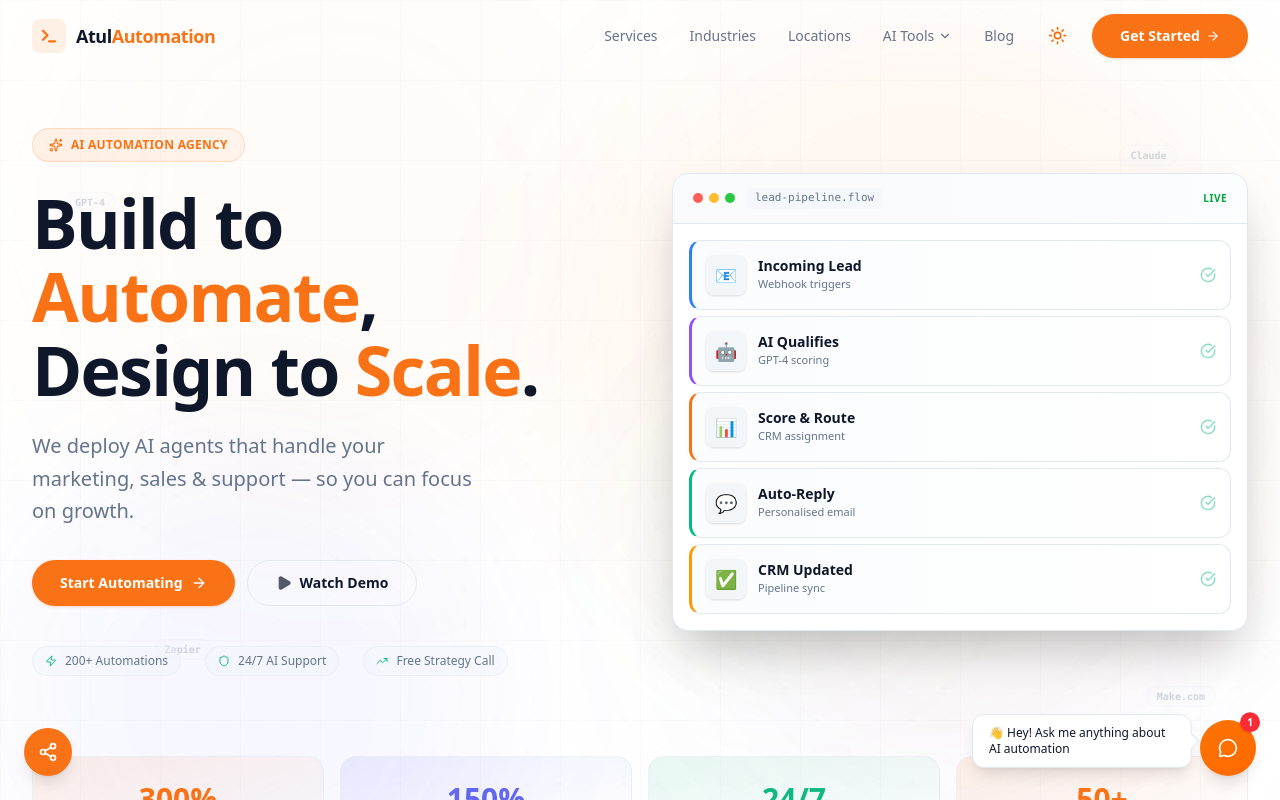
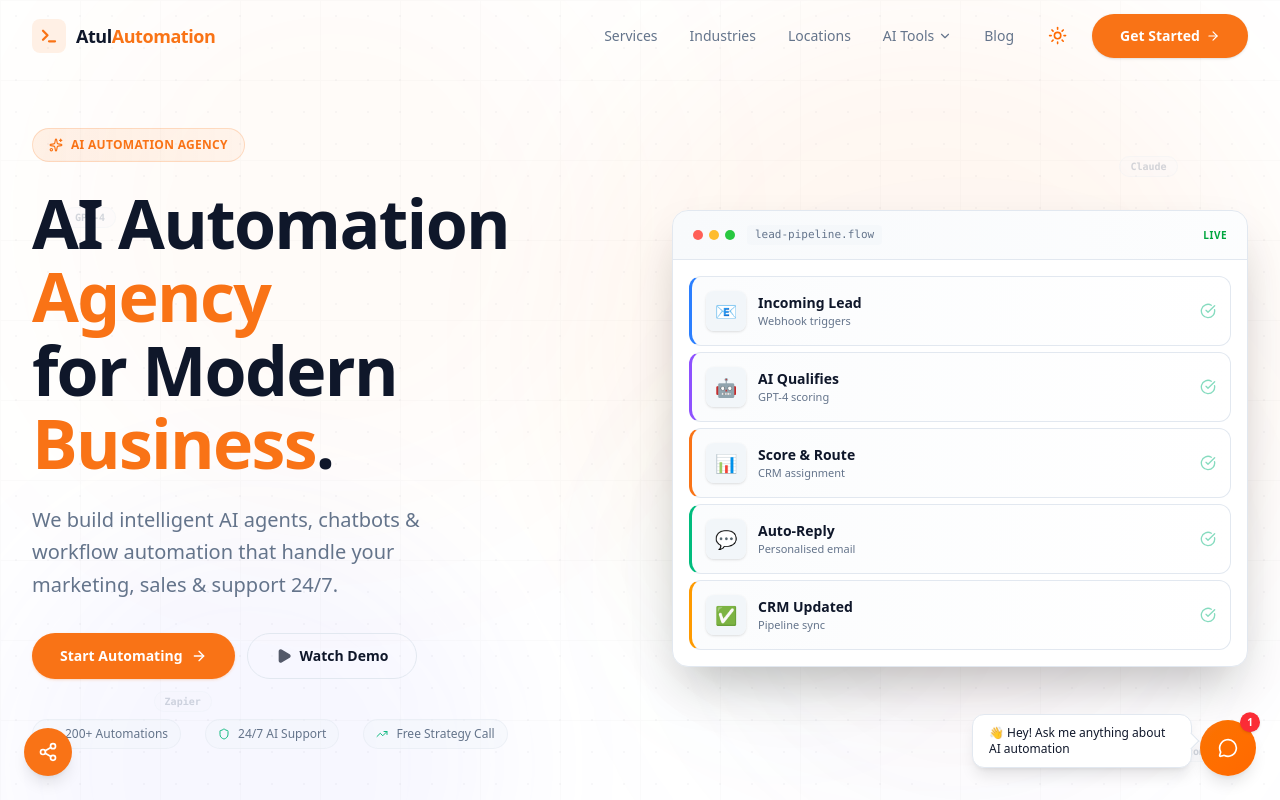
Before and after one commit to ATULAUTOMATION1/atulautomation2.0, a Next.js app: page / in a window 1280 px wide. Shown: the top 800 px of the page. Built offline with nearby package versions, Linux system fonts and the light colour scheme.

Commit message:
seo: Fix H1 keyword optimization, global meta descriptions, add missing tools to sitemap

```diff
--- a/app/layout.tsx
+++ b/app/layout.tsx
@@ -33,7 +33,7 @@ export const metadata: Metadata = {
     default: 'Atul Automation | AI Agents & Workflow Automation Agency',
     template: '%s | Atul Automation',
   },
-  description: 'India\'s best AI automation agency. Built to Automate, Designed to Scale. We build intelligent AI agents, chatbots, workflow automation, and data-driven marketing solutions. Deploy GPT-4, Claude & custom LLMs to automate your business operations 24/7.',
+  description: 'AI Automation Agency serving businesses globally. We build intelligent AI agents, chatbots, workflow automation & marketing solutions. Deploy GPT-4, Claude & custom LLMs to automate operations 24/7. Trusted by 50+ businesses worldwide.',
   keywords: [
     'AI Automation', 'Workflow Automation', 'ChatGPT Agents', 'Business Automation',
     'No-code AI', 'AI Chatbot Development', 'Marketing Automation', 'CRM Automation',
@@ -57,7 +57,7 @@ export const metadata: Metadata = {
   },
   openGraph: {
     title: 'Atul Automation | AI Agents & Workflow Automation Agency',
-    description: 'Deploy intelligent AI agents that automate your marketing, sales & support 24/7. Transform your business with the power of AI.',
+    description: 'Deploy intelligent AI agents that automate your marketing, sales & support 24/7. Custom chatbots, workflow automation & AI solutions for businesses worldwide.',
     url: 'https://atulautomation.com',
     siteName: 'Atul Automation',
     images: [
@@ -101,7 +101,7 @@ const jsonLd = {
   name: 'Atul Automation',
   url: 'https://atulautomation.com',
   logo: 'https://atulautomation.com/og-image.svg',
-  description: 'India\'s Best AI Automation Agency. Specializing in AI agents, chatbots, workflow automation, and data-driven marketing. Built to Automate, Designed to Scale.',
+  description: 'Leading AI Automation Agency serving businesses globally. Specializing in AI agents, chatbots, workflow automation, and data-driven marketing. Custom GPT-4 & Claude solutions for modern business.',
   contactPoint: {
     '@type': 'ContactPoint',
     email: 'hello@atulautomation.com',
--- a/app/sitemap.ts
+++ b/app/sitemap.ts
@@ -50,6 +50,8 @@ export default function sitemap(): MetadataRoute.Sitemap {
         // Free Tools
         { url: `${baseUrl}/tools/roi-calculator`, lastModified: new Date(), changeFrequency: 'monthly', priority: 0.9 },
         { url: `${baseUrl}/tools/ai-readiness-quiz`, lastModified: new Date(), changeFrequency: 'monthly', priority: 0.9 },
+        { url: `${baseUrl}/tools/voice-ai-demo`, lastModified: new Date(), changeFrequency: 'monthly', priority: 0.8 },
+        { url: `${baseUrl}/tools/roast-my-workflow`, lastModified: new Date(), changeFrequency: 'monthly', priority: 0.8 },
 
         // Info
         { url: `${baseUrl}/faq`, lastModified: new Date(), changeFrequency: 'weekly', priority: 0.7 },
--- a/components/hero/hero.tsx
+++ b/components/hero/hero.tsx
@@ -57,14 +57,14 @@ export function Hero() {
 
                         {/* Title */}
                         <h1 className="text-[2.75rem] sm:text-5xl md:text-6xl lg:text-[4.25rem] font-heading font-extrabold tracking-tight leading-[1.08] mb-6 opacity-0 animate-fade-in-up">
-                            Build to <span className="text-primary">Automate</span>,
+                            AI Automation <span className="text-primary">Agency</span>
                             <br />
-                            Design to <span className="text-primary">Scale</span>.
+                            for Modern <span className="text-primary">Business</span>.
                         </h1>
 
                         <p className="text-lg md:text-xl text-muted-foreground leading-relaxed mb-8 max-w-md opacity-0 animate-fade-in-up delay-75">
-                            We deploy AI agents that handle your marketing, sales & support —
-                            so you can focus on growth.
+                            We build intelligent AI agents, chatbots & workflow automation
+                            that handle your marketing, sales & support 24/7.
                         </p>
 
                         <div className="flex flex-col sm:flex-row gap-3 mb-10 opacity-0 animate-fade-in-up delay-150">
```
